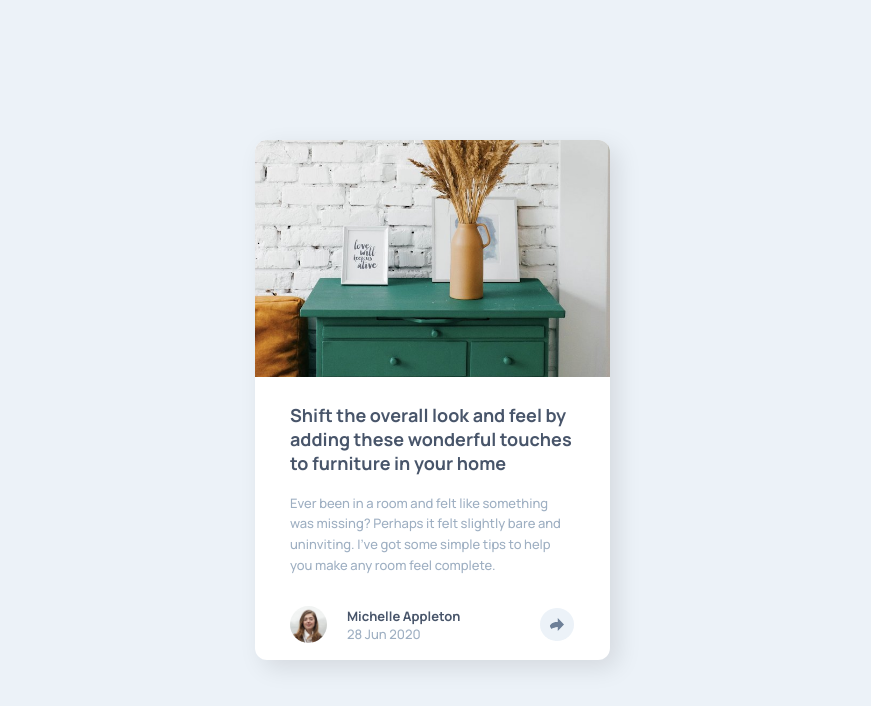
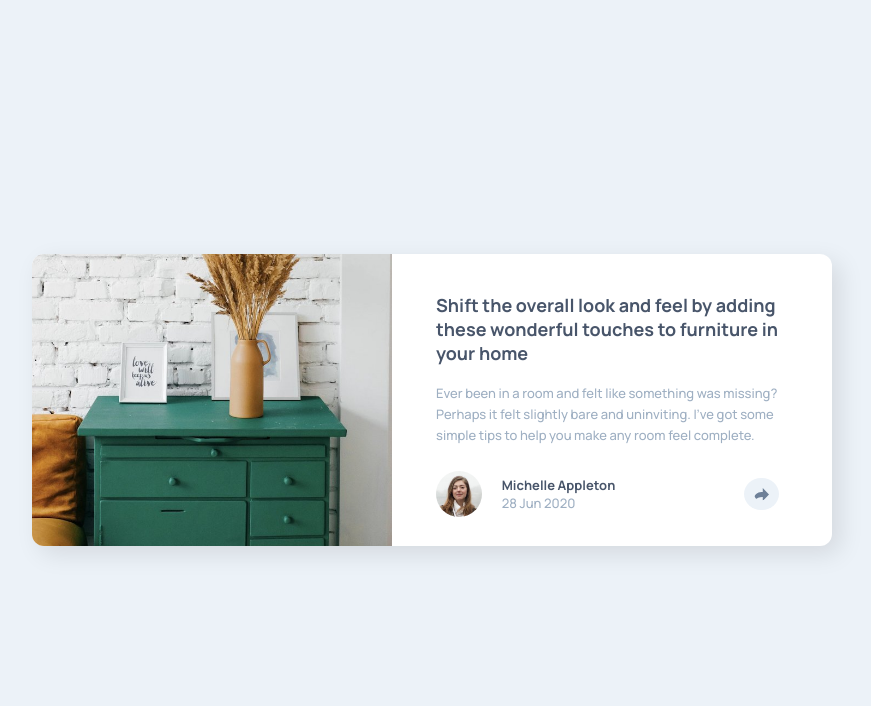
Before and after one commit to JacksonJ97/article-preview-component, a plain HTML site: page index.html in a window 1280 px wide. Shown: the whole page, without its empty margins (208-1079 px from the left). Drawn offline with Linux system fonts and the light colour scheme.

Commit message:
finished desktop view without the new share button popup

```diff
--- a/index.html
+++ b/index.html
@@ -17,11 +17,12 @@
           <img src="images/drawers.jpg" alt="" class="article-image" />
         </div>
 
+        <div class="wrapper">
           <div class="article-content">
             <h1 class="article-title">Shift the overall look and feel by adding these wonderful touches to furniture in your home</h1>
             <p class="article-body">
-            Ever been in a room and felt like something was missing? Perhaps it felt slightly bare and uninviting. I’ve got some simple tips
-            to help you make any room feel complete.
+              Ever been in a room and felt like something was missing? Perhaps it felt slightly bare and uninviting. I’ve got some simple
+              tips to help you make any room feel complete.
             </p>
           </div>
 
@@ -52,6 +53,7 @@
             </div>
           </div>
         </div>
+      </div>
     </section>
   </body>
   <script src="index.js"></script>
--- a/style.css
+++ b/style.css
@@ -33,6 +33,7 @@ body {
 
 .article-image {
   width: 100%;
+  height: 100%;
   border-radius: 12px 12px 0 0;
 }
 
@@ -89,6 +90,10 @@ body {
   cursor: pointer;
 }
 
+.share-btn:hover {
+  background-color: hsl(212, 23%, 69%);
+}
+
 .share-container {
   display: none;
   background-color: hsl(217, 19%, 35%);
@@ -122,3 +127,35 @@ body {
   background-color: hsl(214, 17%, 51%);
   cursor: pointer;
 }
+
+.dark-share-btn:hover {
+  background-color: hsl(212, 23%, 69%);
+}
+
+@media (min-width: 1200px) {
+  .article-card {
+    display: flex;
+    max-width: 800px;
+  }
+
+  .image-container {
+    width: 45%;
+    max-height: 300px;
+  }
+
+  .article-image {
+    border-radius: 12px 0 0 12px;
+  }
+
+  .wrapper {
+    width: 55%;
+  }
+
+  .article-content {
+    margin-top: 3em;
+  }
+
+  .article-footer {
+    justify-content: flex-start;
+  }
+}
```
Lines whose indentation alone changed are shown as unchanged.
